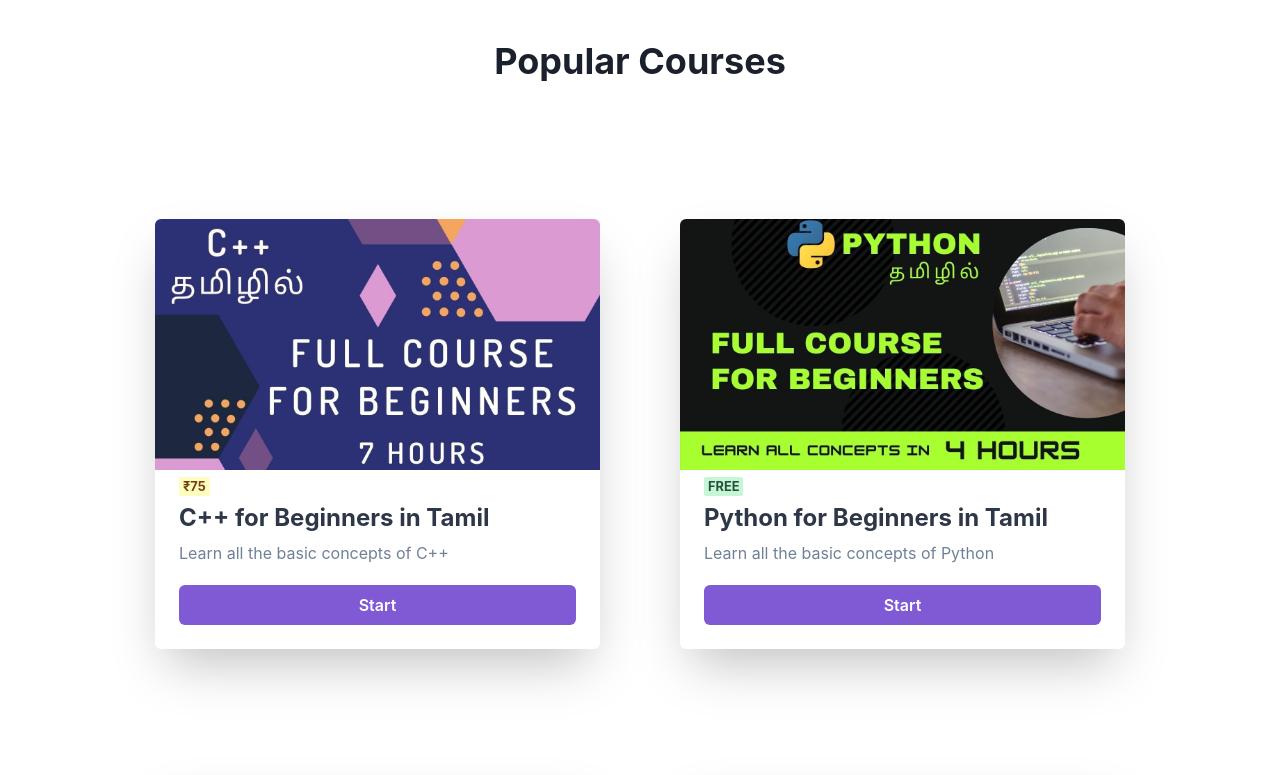
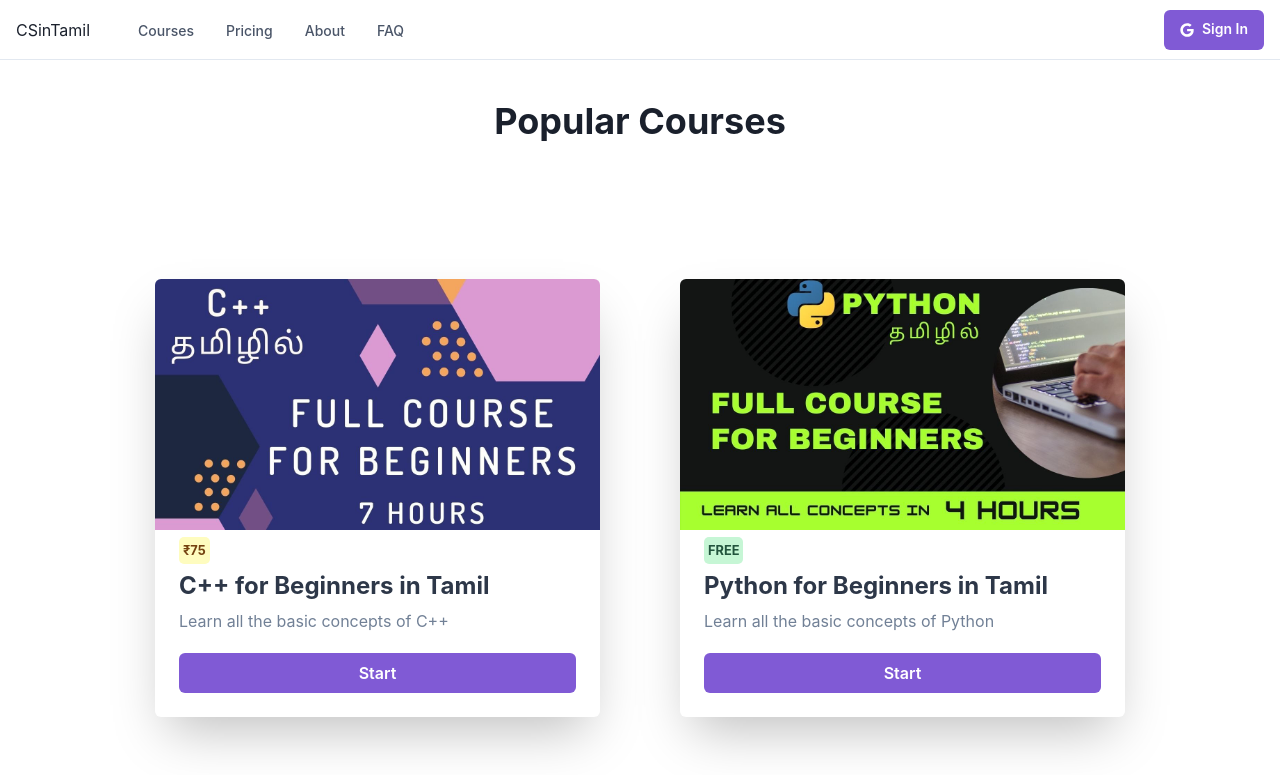
Before and after one commit to CsInTamil/Website, a Next.js app: page /courses in a window 1280 px wide. Shown: the top 775 px of the page. Built offline with nearby package versions, Linux system fonts and the light colour scheme.

Commit message:
Added Navbar to course page.

```diff
--- a/components/course_card.js
+++ b/components/course_card.js
@@ -39,6 +39,8 @@ export default function CourseCard({ course }) {
               alignSelf="flex-start"
               variant="subtle"
               colorScheme="green"
+              borderRadius="5px"
+              p={1}
             >
               Free
             </Badge>
@@ -48,6 +50,8 @@ export default function CourseCard({ course }) {
               alignSelf="flex-start"
               variant="subtle"
               colorScheme="yellow"
+              borderRadius="5px"
+              p={1}
             >
               {course.price}
             </Badge>
--- a/components/navbar.js
+++ b/components/navbar.js
@@ -54,13 +54,14 @@ export default function WithSubnavigation() {
           />
         </Flex>
         <Flex flex={{ base: 1 }} justify={{ base: "center", md: "start" }}>
-          <Text
+          <Link
             textAlign={useBreakpointValue({ base: "center", md: "left" })}
             fontFamily={"heading"}
             color={useColorModeValue("gray.800", "white")}
+            href="/"
           >
             CSinTamil
-          </Text>
+          </Link>
 
           <Flex display={{ base: "none", md: "flex" }} ml={10}>
             <DesktopNav />
--- a/pages/courses.js
+++ b/pages/courses.js
@@ -1,7 +1,13 @@
 import CourseSection from "../components/course_section";
+import WithSubnavigation from "../components/navbar";
 
 export default function CoursesPage({ courses }) {
-  return <CourseSection courses={courses} />;
+  return (
+    <>
+      <WithSubnavigation />
+      <CourseSection courses={courses} />
+    </>
+  );
 }
 
 export function getStaticProps() {
```
